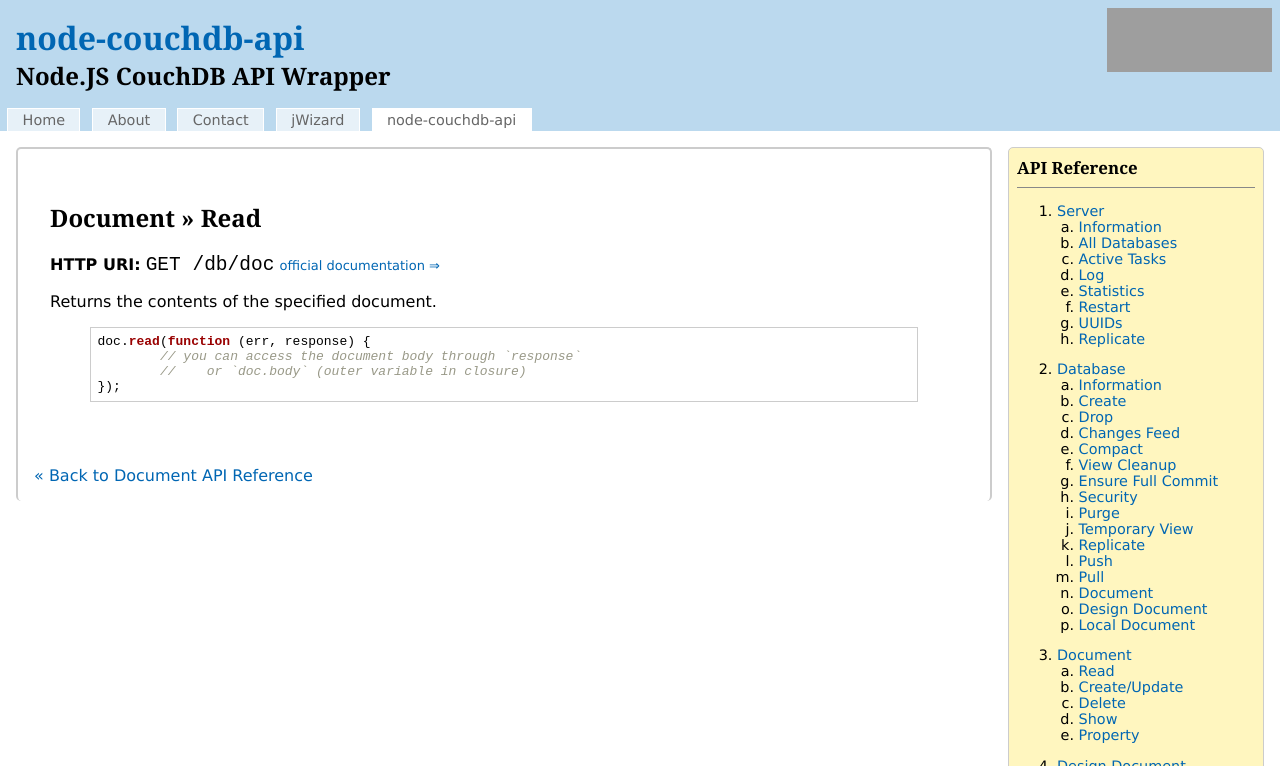
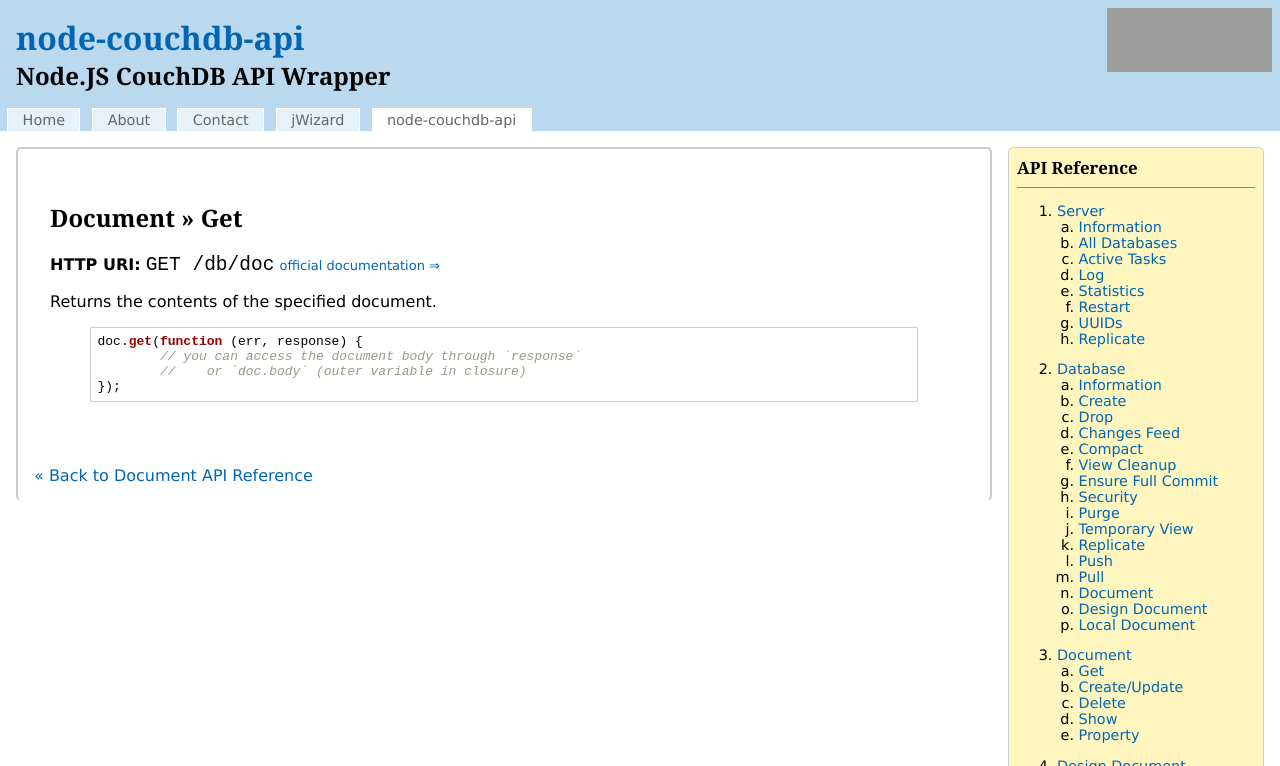
Before and after one commit to dominicbarnes/node-couchdb-api, a Jekyll site: the page built from _posts/2011-03-01-read.html, in a window 1280 px wide, cut to the strip 0-766 px from the top of the page. Built offline with Jekyll 4.4.1, drawn with Linux system fonts in a browser that asks for light colours; Markdown is read by kramdown in place of the engine named in the settings; grey boxes are pictures that could not be loaded.

Commit message:
rename read to get

```diff
--- a/_posts/2011-03-01-read.html
+++ b/_posts/2011-03-01-read.html
@@ -1,9 +1,9 @@
 ---
-title: Read
+title: Get
 categories: [api, document]
 layout: api
 
-slug: read
+slug: get
 http: GET /db/doc
 doc: http://techzone.couchbase.com/sites/default/files/uploads/all/documentation/couchbase-api-dbdoc.html#couchbase-api-dbdoc_db-doc_get
 ---
@@ -11,7 +11,7 @@
 <p>Returns the contents of the specified document.</p>
 
 {% highlight javascript %}
-doc.read(function (err, response) {
+doc.get(function (err, response) {
 	// you can access the document body through `response`
 	//    or `doc.body` (outer variable in closure)
 });
```
